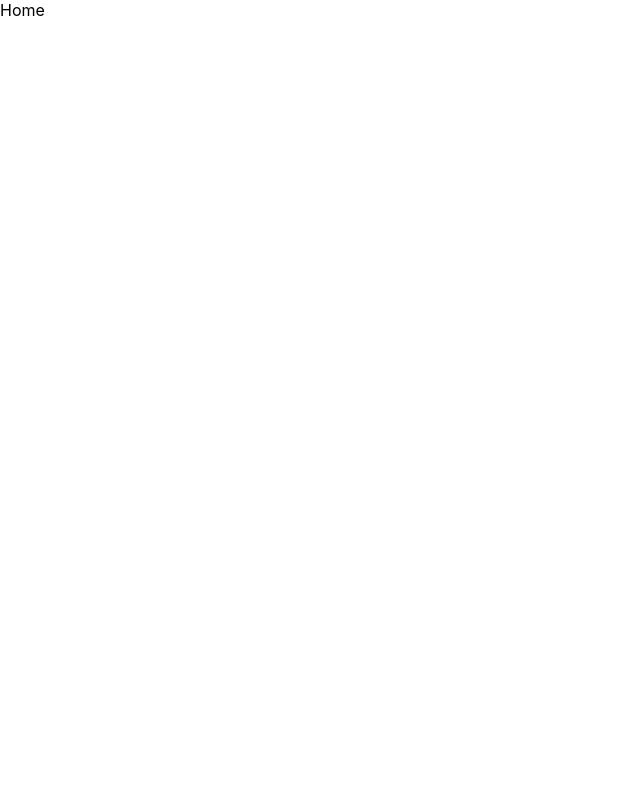
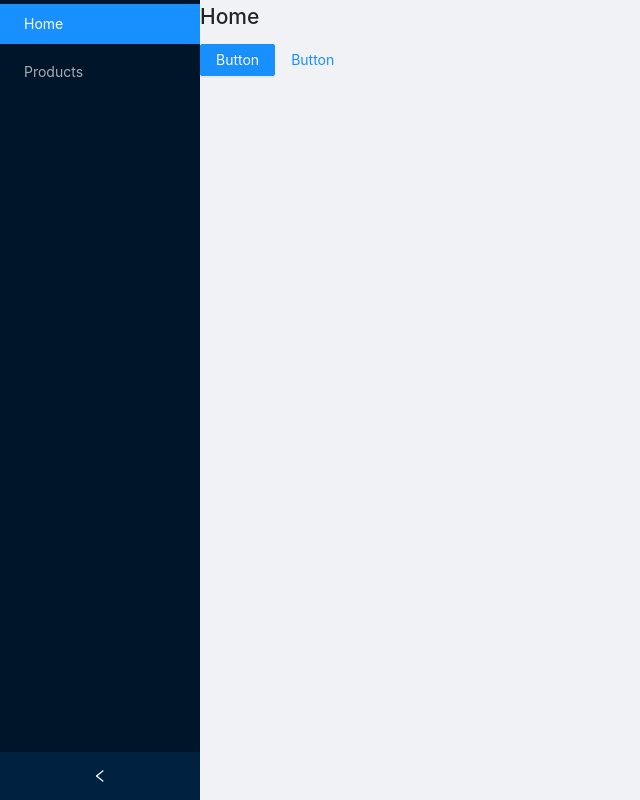
Before and after one commit to js-bootcamp3/react-lab6, a React (Create React App) app: page / in a window 1280 px wide. Shown: the whole page, without its empty margins (0-640 px from the left). Built offline with nearby package versions, Linux system fonts and the light colour scheme.

Commit message:
add side menu

```diff
--- a/src/App.js
+++ b/src/App.js
@@ -1,13 +1,38 @@
+import {useState} from 'react';
 import {Routes, Route} from 'react-router-dom';
+import {Layout} from 'antd'
+
 import Home from './containers/Home/Home';
+import MenuComponent from './components/Menu/MenuComponent';
 
+import 'antd/dist/antd.css';
 import './App.css';
+import Products from './containers/Products/Products';
+
+const {Sider} = Layout;
 
 function App() {
+  const [collapsed, setCollapsed] = useState(false);
+
   return (
-    <Routes>
-      <Route path="/" element={<Home />} />
-    </Routes>
+    <Layout
+      style={{
+        minHeight: '100vh',
+      }}
+    >
+      <Sider
+        collapsible
+        collapsed={collapsed}
+        onCollapse={(value) => setCollapsed(value)}
+      >
+        <MenuComponent />
+      </Sider>
+
+      <Routes>
+        <Route path="/" element={<Home />} />
+        <Route path="/products" element={<Products />} />
+      </Routes>
+    </Layout>
   );
 }
 
--- /dev/null
+++ b/src/components/Menu/MenuComponent.jsx
@@ -0,0 +1,31 @@
+import React from 'react'
+import {useNavigate} from 'react-router-dom'
+import { Button, Menu } from 'antd';
+import './MenuComponent.scss';
+
+function MenuComponent(props) {
+  const navigate = useNavigate();
+  const items = [
+    {label: 'Home', key: '/'},
+    {label: 'Products', key: '/products'},
+  ]
+
+  const handleMenuClick = (item) => {
+    console.log('click', item)
+    navigate(item.key)
+  }
+
+  return (
+    <Menu
+      defaultSelectedKeys={['/']}
+      // defaultOpenKeys={['sub1']}
+      mode="inline"
+      theme="dark"
+      // inlineCollapsed={collapsed}
+      items={items}
+      onClick={handleMenuClick}
+    />
+  )
+}
+
+export default MenuComponent
--- /dev/null
+++ b/src/components/Menu/MenuComponent.scss
@@ -0,0 +1,12 @@
+
+// .ant-menu-item {
+//   background-color: red !important;
+// }
+
+// .ant-menu-item-selected {
+//   background-color: #B039CC !important;
+// }
+
+// .ant-layout-sider-children {
+//   background-color: rgb(252, 139, 139);
+// }
--- a/src/containers/Home/Home.jsx
+++ b/src/containers/Home/Home.jsx
@@ -1,8 +1,14 @@
 import React from 'react'
+import { Button } from 'antd'
 
 function Home() {
   return (
-    <div>Home</div>
+    <div>
+      <h1>Home</h1>
+      <Button type="primary">Button</Button>
+      <Button type="link">Button</Button>
+    </div>
+
   )
 }
 
--- /dev/null
+++ b/src/containers/Products/Products.jsx
@@ -0,0 +1,9 @@
+import React from 'react'
+
+function Products() {
+  return (
+    <div>Products</div>
+  )
+}
+
+export default Products
--- a/src/index.js
+++ b/src/index.js
@@ -1,8 +1,8 @@
 import React from 'react';
 import ReactDOM from 'react-dom/client';
-import './index.css';
 import App from './App';
 import reportWebVitals from './reportWebVitals';
+import './index.css';
 
 import { BrowserRouter } from "react-router-dom";
 
```
